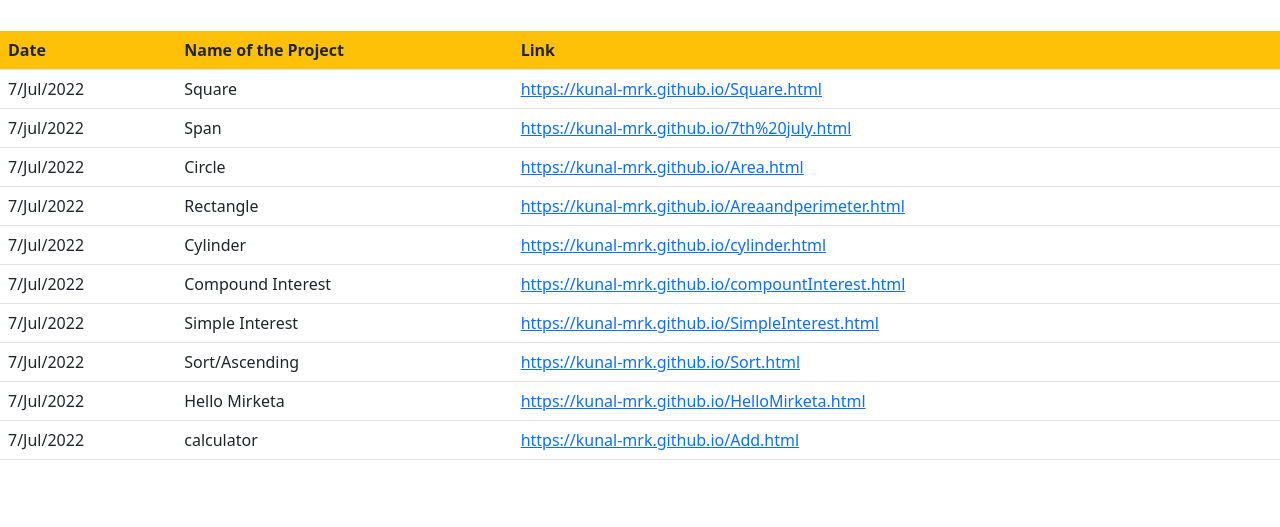
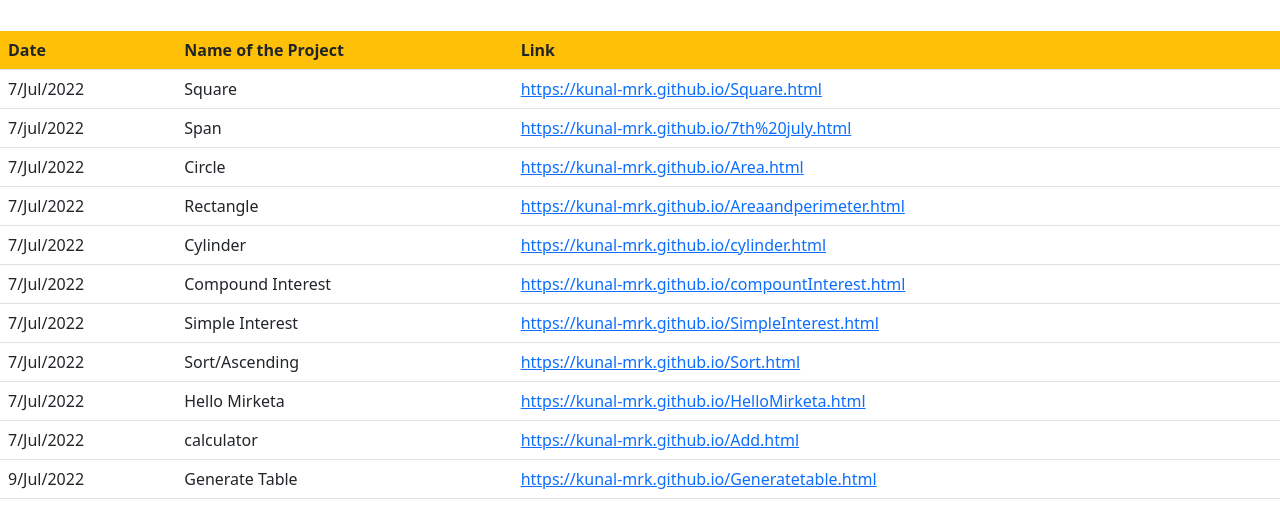
Before and after one commit to kunal-mrk/kunal-mrk.github.io, a plain HTML site: page index.html in a window 1280 px wide. Shown: the part 73-600 px from the top of the page. Drawn offline with nearby package versions, Linux system fonts and the light colour scheme.

Commit message:
Generate Table

```diff
--- a/index.html
+++ b/index.html
@@ -25,6 +25,7 @@
 <tr><td>7/Jul/2022</td><td>Sort/Ascending</td><td><a href="https://kunal-mrk.github.io/Sort.html">https://kunal-mrk.github.io/Sort.html</a></td></tr>
 <tr><td>7/Jul/2022</td><td>Hello Mirketa</td><td><a href="https://kunal-mrk.github.io/HelloMirketa.html">https://kunal-mrk.github.io/HelloMirketa.html</a></td></tr>
 <tr><td>7/Jul/2022</td><td>calculator</td><td><a href="https://kunal-mrk.github.io/Add.html">https://kunal-mrk.github.io/Add.html</a></td></tr>
+<tr><td>9/Jul/2022</td><td>Generate Table</td><td><a href="https://kunal-mrk.github.io/Generatetable.html">https://kunal-mrk.github.io/Generatetable.html</a></td></tr>
 
 
 </tbody>
```
